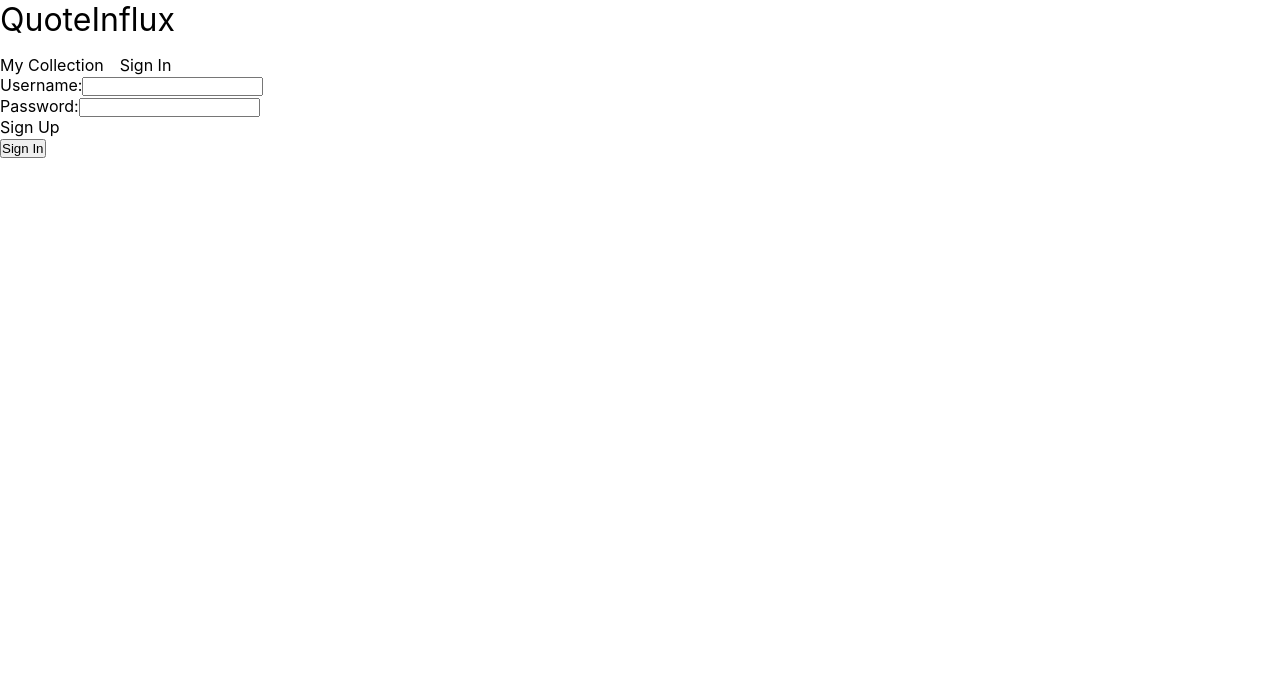
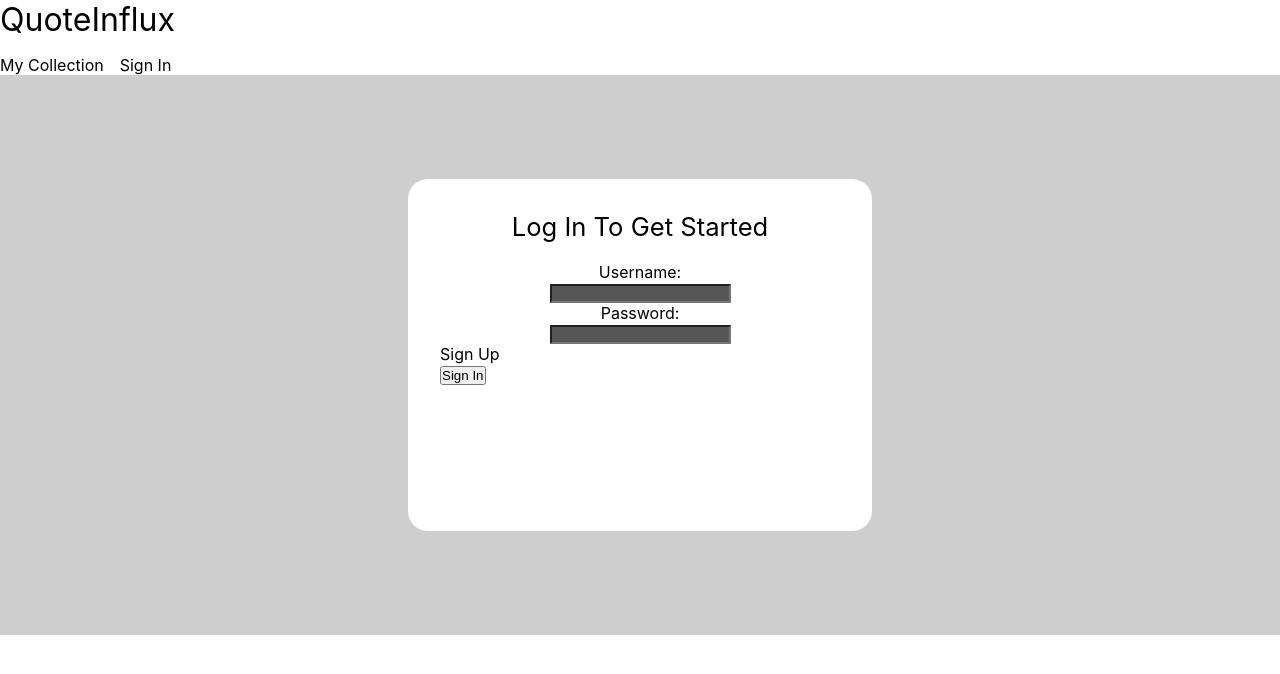
Before and after one commit to nyang5504/QuoteInflux, a React (Create React App) app in the folder quote-influx/: page / in a window 1280 px wide. Shown: the top 674 px of the page. Built offline with nearby package versions, Linux system fonts and the light colour scheme.

Commit message:
login/signup page

```diff
--- a/quote-influx/src/components/signin/SignIn.js
+++ b/quote-influx/src/components/signin/SignIn.js
@@ -1,4 +1,5 @@
 import React, { useState } from 'react';
+import styles from "./SignIn.module.css";
 
 const SignIn = () => {
 	const [username, setUsername] = useState('');
@@ -33,7 +34,7 @@ const SignIn = () => {
 
 	const handleCreateAccount = async (e) => {
 		e.preventDefault();
-		if(password!=confirmPassword) {
+		if(password!==confirmPassword) {
             console.log("Passwords don't match");
 			return;
 		}
@@ -56,41 +57,113 @@ const SignIn = () => {
 		catch (error) {
 			console.error('Error:', error.message);
 		}
+
+		setUsername('');
+		setPassword('');
+		setConfirmPassword('');
 	}
 
 	return (
-		<form onSubmit={signup ? handleCreateAccount : handleSignIn}>
+		<div className={styles.formContainer}>
+			<form className={signup? styles.signup : styles.signin} onSubmit={signup ? handleCreateAccount : handleSignIn}>
+				<div className={styles.titleContainer}>
+					{signup?
 						<div>
+							Create Account To Get Started
+						</div> :
+						<div>
+							Log In To Get Started
+						</div>
+					}
+				</div>
+				<br/>
+				<div className={styles.inputAreaContainer}>
+					<div className={styles.inputLabelContainer}>
+						<div className={styles.labelContainer}>
 							<label htmlFor="username">Username:</label>
+						</div>
+						<div className={styles.inputContainer}>
 							<input
+								value={username}
 								type="text"
 								id="username"
 								onChange={(e) => setUsername(e.target.value)}
 							/>
 						</div>
-			<div>
+					</div>
+
+					<div className={styles.inputLabelContainer}>
+						<div className={styles.labelContainer}>
 							<label htmlFor="password">Password:</label>
+						</div>
+						<div className={styles.inputContainer}>
 							<input
+								value={password}
 								type="password"
 								id="password"
 								onChange={(e) => setPassword(e.target.value)}
 							/>
 						</div>
+					</div>
+
+					<div className={styles.inputLabelContainer}>
+						<div className={styles.labelContainer}>
+							{signup && <label htmlFor="confirm-password">Confirm Password:</label>}
+						</div>
+						<div className={styles.inputContainer}>
 							{signup &&
-			<div>
-				<label htmlFor="confirm">Confirm Password:</label>
 								<input
+									value={confirmPassword}
 									type="password"
 									id="confirm-password"
 									onChange={(e) => setConfirmPassword(e.target.value)}
 								/>
+							}
 						</div>
-			}
+					</div>
+				</div>
 				{error && <div>{error}</div>}
 				<div onClick={() => setSignUp(!signup)}>{signup ? "Sign In" : "Sign Up"}</div>
 				<button type="submit">{signup ? "Sign Up" : "Sign In"}</button>
 			</form>
+		</div>
+
 	);
 };
 
 export default SignIn;
+
+/*
+				<div className={styles.inputAreaContainer}>
+
+					<div className={styles.labelContainer}>
+						<label htmlFor="username">Username:</label>
+						<br/>
+						<label htmlFor="password">Password:</label>
+						<br/>
+						{signup && <label htmlFor="confirm">Confirm Password:</label>}
+					</div>
+					<div className={styles.inputContainer}>
+						<input
+							value={username}
+							type="text"
+							id="username"
+							onChange={(e) => setUsername(e.target.value)}
+						/>
+						<input
+							value={password}
+							type="password"
+							id="password"
+							onChange={(e) => setPassword(e.target.value)}
+						/>
+						{signup &&
+							<input
+								value={confirmPassword}
+								type="password"
+								id="confirm-password"
+								onChange={(e) => setConfirmPassword(e.target.value)}
+							/>
+						}
+					</div>
+				</div>
+*/
--- /dev/null
+++ b/quote-influx/src/components/signin/SignIn.module.css
@@ -0,0 +1,114 @@
+*{
+    margin: 0;
+    padding: 0;
+}
+.signup {
+    --text-color: #FFFFFF;
+    --input-text-color: #000000;
+    --text-area-color: #FFFFFF;
+    --background-color: #565656;
+    --button-color: #C7C7C7;
+    --switch-color: #727272;
+    --switch-background-color: #CECECE;
+}
+
+.signin {
+    --text-color: #000000;
+    --input-text-color: #FFFFFF;
+    --text-area-color: #565656;
+    --background-color: #FFFFFF;
+    --button-color: #C7C7C7;
+    --switch-color: #727272;
+    --switch-background-color: #CECECE;
+}
+
+.signin, .signup {
+    padding: 2rem;
+    border-radius: 20px;
+    min-width: 25rem;
+    min-height: 18rem;
+}
+
+.titleContainer {
+    color: var(--text-color);
+    text-align: center;
+    font-size: 1.6rem;
+}
+
+.formContainer {
+    display: flex;
+    background-color: #CECECE;
+    min-width: 10rem;
+    height: 70vh;
+    justify-content: center;
+    align-items: center;
+}
+
+.inputAreaContainer{
+    text-align: center;
+}
+
+.inputLabelContainer {
+
+}
+
+.labelContainer {
+
+}
+
+.inputContainer {
+
+}
+
+form {
+    color: var(--text-color);
+    background-color: var(--background-color);
+}
+
+input {
+    color: var(--text-color);
+    background-color: var(--text-area-color);
+}
+
+
+/*
+.titleContainer {
+    color: var(--text-color);
+    text-align: center;
+    font-size: 1.6rem;
+}
+
+.formContainer {
+    display: flex;
+    min-width: 10rem;
+    height: 70vh;
+    justify-content: center;
+    align-items: center;
+
+}
+
+.inputAreaContainer{
+    display: flex;
+    gap: 1rem;
+}
+
+.labelContainer {
+    flex: 1;
+    text-align: end;
+}
+
+.inputContainer {
+    flex: 1;
+}
+
+form {
+    color: var(--text-color);
+    background-color: var(--background-color);
+}
+
+input {
+    color: var(--text-color);
+    background-color: var(--text-area-color);
+}
+
+*/
```
Lines whose indentation alone changed are shown as unchanged.
